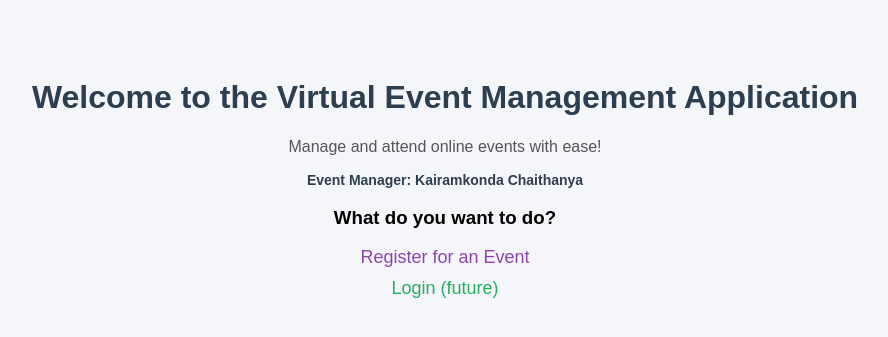
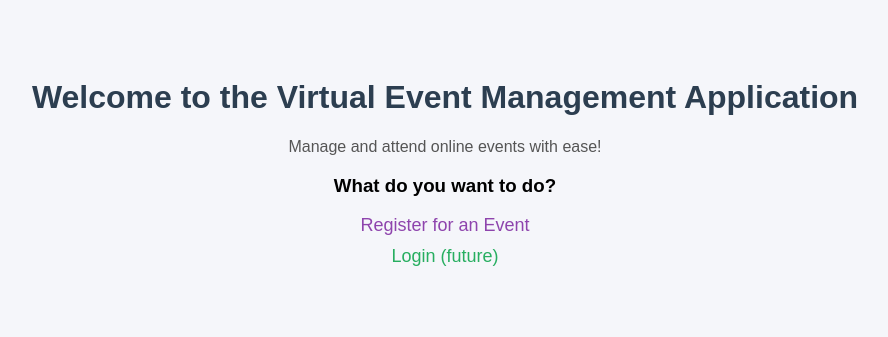
Before and after one commit to mondayselab430/VEMA, a Java web app: page / in a window 1280 px wide. Shown: the top 337 px of the page, without its empty margins (195-1083 px from the left). Run offline with Tomcat 11, a stand-in JSP engine, Linux system fonts and the light colour scheme.

Commit message:
added from mergeconf branch

```diff
--- a/src/main/webapp/index.jsp
+++ b/src/main/webapp/index.jsp
@@ -8,9 +8,6 @@
     <h1 style="color: #2c3e50;">Welcome to the Virtual Event Management Application</h1>
     <p style="font-size: 16px; color: #555;">
         Manage and attend online events with ease!
-    </p>
-    <p style="font-size: 14px; color: #2c3e50; font-weight: bold;">
-        Event Manager: Kairamkonda Chaithanya
     </p>
 
     <h3>What do you want to do?</h3>
```
Also changed, not shown: mergeconf.html (added).
